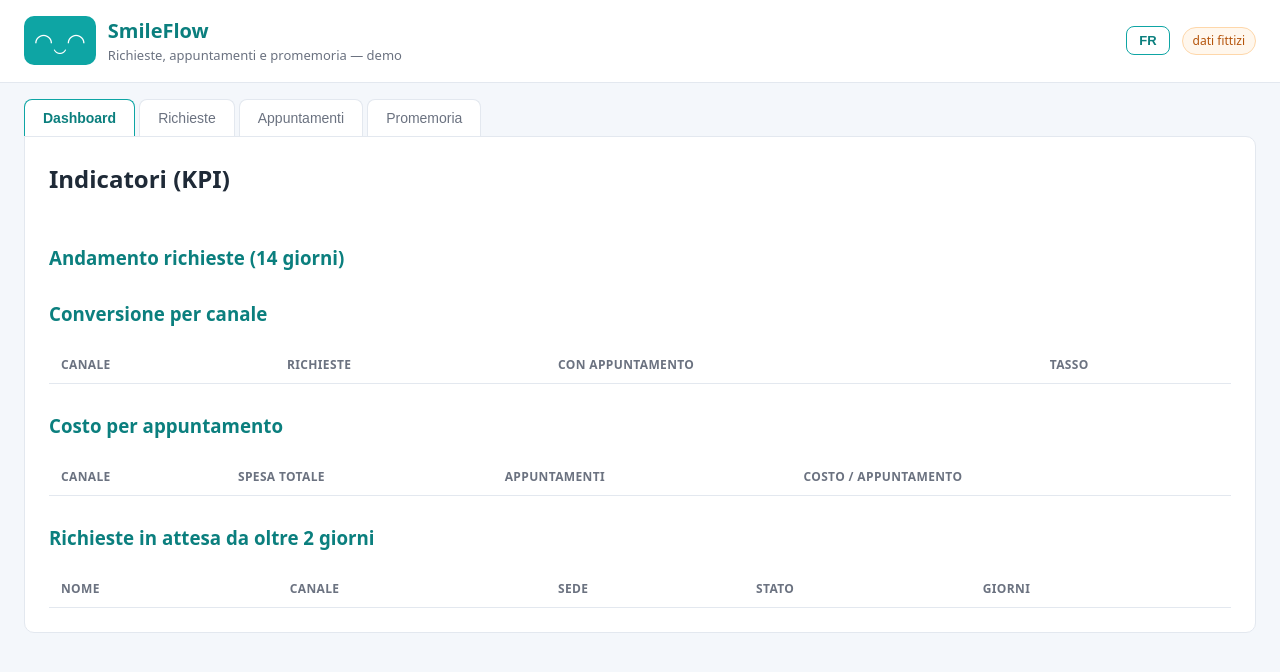
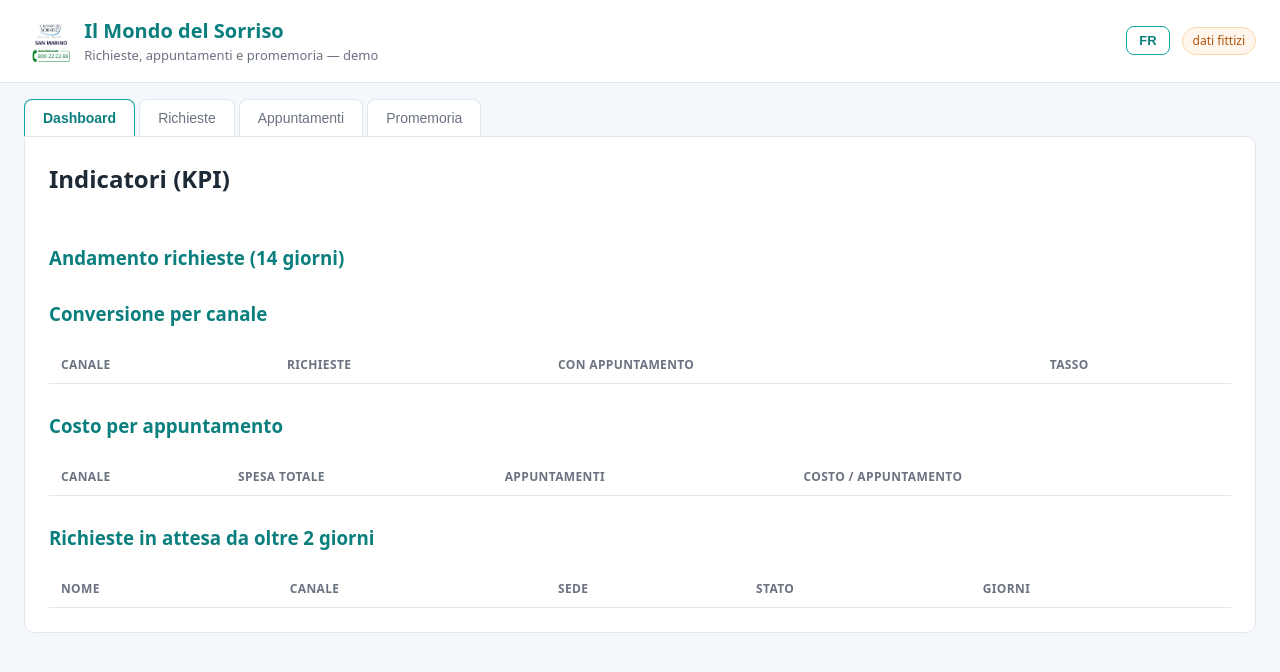
Before and after one commit to Naimbouz/projet, a website: page public/index.html in a window 1280 px wide. Drawn offline with Linux system fonts and the light colour scheme; no server answers.

Commit message:
feat(ui): brand the app with "Il Mondo del Sorriso" logo
- Add clinic logo (public/logo.png) in the topbar, replacing the emoji mark
- Use the logo as the browser favicon
- Update page title and brand heading to "Il Mondo del Sorriso"

```diff
--- a/public/index.html
+++ b/public/index.html
@@ -3,15 +3,16 @@
 <head>
   <meta charset="UTF-8" />
   <meta name="viewport" content="width=device-width, initial-scale=1.0" />
-  <title>SmileFlow — Gestione richieste e promemoria</title>
+  <title>Il Mondo del Sorriso — Gestione richieste e promemoria</title>
+  <link rel="icon" type="image/png" href="logo.png" />
   <link rel="stylesheet" href="style.css" />
 </head>
 <body>
   <header class="topbar">
     <div class="brand">
-      <span class="brand-mark">◠‿◠</span>
+      <img class="brand-logo" src="logo.png" alt="Il Mondo del Sorriso — Cliniche Dentali, San Marino" />
       <div>
-        <h1>SmileFlow</h1>
+        <h1>Il Mondo del Sorriso</h1>
         <p class="tagline" data-i18n="tagline">Richieste, appuntamenti e promemoria — demo</p>
       </div>
     </div>
--- a/public/style.css
+++ b/public/style.css
@@ -30,6 +30,12 @@ body {
   border-bottom: 1px solid var(--border);
 }
 .brand { display: flex; align-items: center; gap: 12px; }
+.brand-logo {
+  height: 48px;
+  width: auto;
+  display: block;
+  border-radius: 8px;
+}
 .brand-mark {
   font-size: 22px;
   background: var(--brand);
```
Also changed, not shown: public/logo.png (added).
